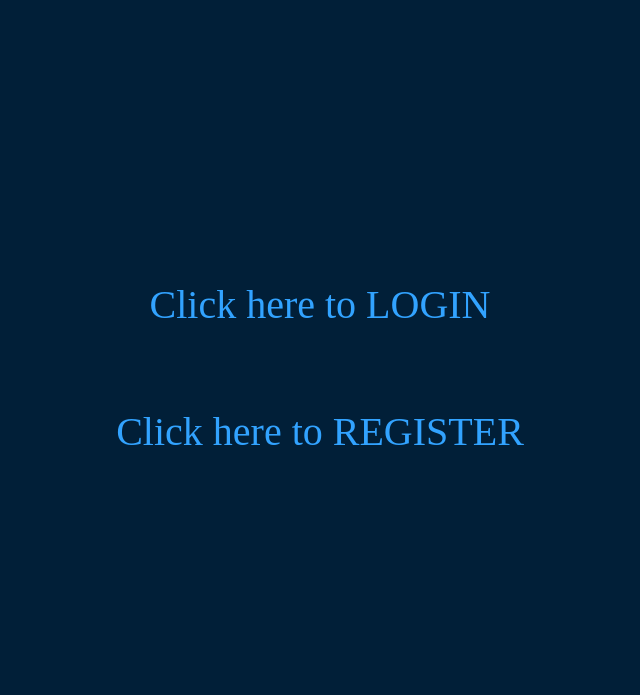
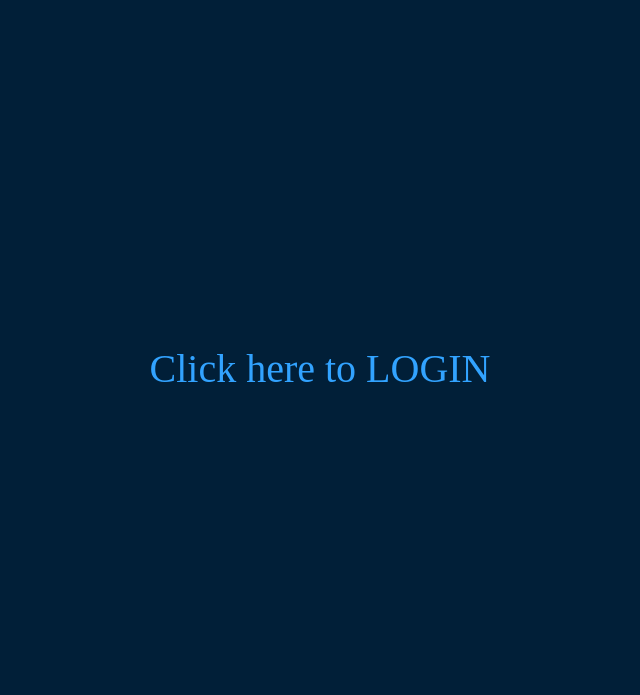
Before and after one commit to andrei-pascu/esports, a PHP site: page /developer.php in a window 1280 px wide. Shown: the top 695 px of the page, without its empty margins (328-968 px from the left). Run offline with PHP 8.4, Linux system fonts and the light colour scheme.

Commit message:
Update developer.php

```diff
--- a/developer.php
+++ b/developer.php
@@ -26,6 +26,5 @@
   </head>
   <body>
     <a href="login.php"> Click here to LOGIN </br></a>
-    <a href="register.php"> Click here to REGISTER</a>
   </body>
 </html>
```
